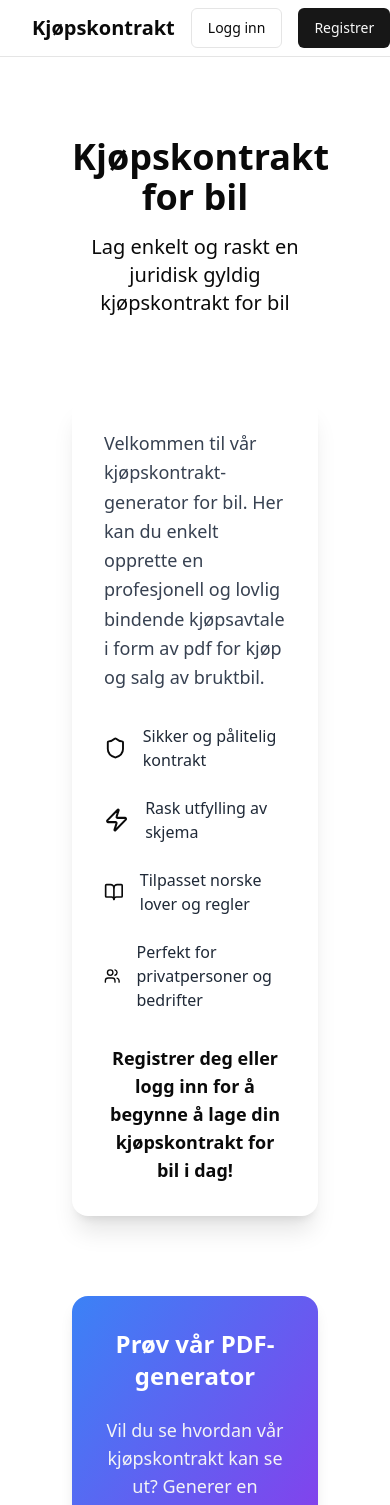
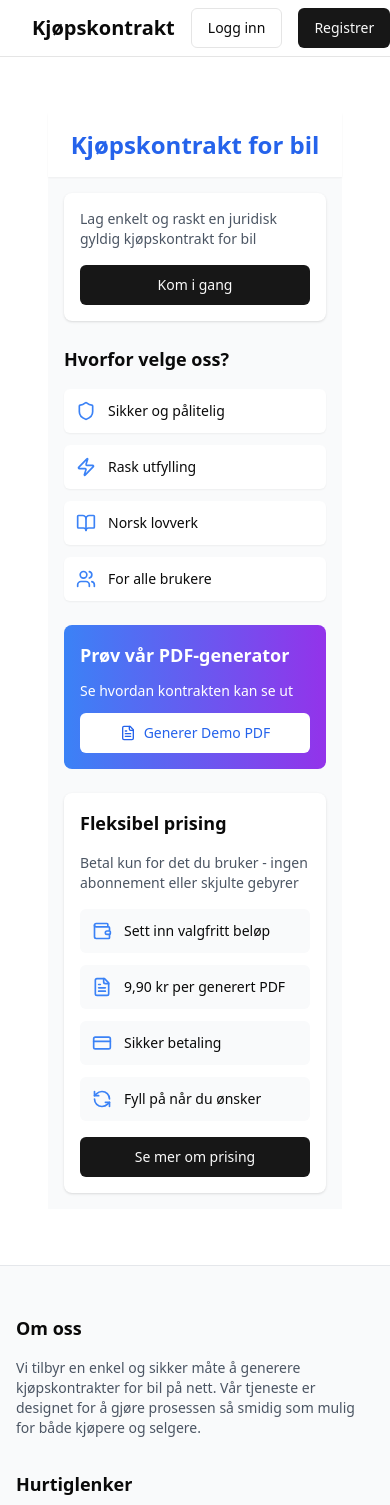
Before and after one commit to blendimaliqi/kjopskontrakt-next, a Next.js app: page / in a window 390 px wide. Shown: the top 1505 px of the page. Built offline with nearby package versions, Linux system fonts and the light colour scheme; no server answers.

Commit message:
added mobile friendly landingpage

```diff
--- a/app/page.tsx
+++ b/app/page.tsx
@@ -1,18 +1,34 @@
 "use client";
-import React from "react";
+import React, { useState, useEffect } from "react";
 import { useSession } from "next-auth/react";
 import PurchaseContractForm from "@/components/PurchaseContractForm";
-import LandingPageContent from "@/components/Landingpage";
+import LandingPageContent from "../components/Landingpage";
+import MobileLandingPageContent from "../components/MobileLandingPage";
 
 export default function Home() {
   const { data: session } = useSession();
+  const [isMobile, setIsMobile] = useState(false);
+
+  useEffect(() => {
+    const checkMobile = () => {
+      setIsMobile(window.innerWidth < 768); // Adjust this breakpoint as needed
+    };
+
+    checkMobile();
+    window.addEventListener("resize", checkMobile);
+    return () => window.removeEventListener("resize", checkMobile);
+  }, []);
+
+  const LandingPageContents = isMobile
+    ? MobileLandingPageContent
+    : LandingPageContent;
 
   return (
     <main className="container mx-auto px-4 py-8">
       {session && session.user && session.user.email ? (
         <PurchaseContractForm />
       ) : (
-        <LandingPageContent />
+        <LandingPageContents />
       )}
     </main>
   );
--- a/components/Landingpage.tsx
+++ b/components/Landingpage.tsx
@@ -14,49 +14,54 @@ import { generateDemoPDF } from "@/utils/demoPDF";
 
 const LandingPageContent = () => {
   return (
-    <div className="flex flex-col justify-center items-center p-6">
-      <div className="max-w-4xl w-full space-y-20">
+    <div className="flex flex-col justify-center items-center p-4 md:p-6">
+      <div className="max-w-4xl w-full space-y-8 md:space-y-20">
         <header className="text-center space-y-4">
-          <h1 className="text-4xl md:text-5xl font-bold">
+          <h1 className="text-3xl md:text-5xl font-bold">
             Kjøpskontrakt for bil
           </h1>
-          <p className="text-xl">
+          <p className="text-lg md:text-xl">
             Lag enkelt og raskt en juridisk gyldig kjøpskontrakt for bil
           </p>
         </header>
 
-        <main className="bg-white rounded-2xl shadow-xl p-8 space-y-8">
-          <p className="text-lg text-gray-700 leading-relaxed">
+        <main className="bg-white rounded-xl md:rounded-2xl shadow-lg md:shadow-xl p-6 md:p-8 space-y-6 md:space-y-8">
+          <p className="text-base md:text-lg text-gray-700 leading-relaxed">
             Velkommen til vår kjøpskontrakt-generator for bil. Her kan du enkelt
             opprette en profesjonell og lovlig bindende kjøpsavtale i form av
             pdf for kjøp og salg av bruktbil.
           </p>
 
-          <div className="grid grid-cols-1 md:grid-cols-2 gap-6">
+          <div className="grid grid-cols-1 gap-4 md:grid-cols-2 md:gap-6">
             {[
               { icon: Shield, text: "Sikker og pålitelig kontrakt" },
               { icon: Zap, text: "Rask utfylling av skjema" },
               { icon: BookOpen, text: "Tilpasset norske lover og regler" },
               { icon: Users, text: "Perfekt for privatpersoner og bedrifter" },
             ].map((feature, index) => (
-              <div key={index} className="flex items-center space-x-4">
-                <feature.icon className="w-8 h-8" />
-                <span className="text-gray-800">{feature.text}</span>
+              <div
+                key={index}
+                className="flex items-center space-x-3 md:space-x-4"
+              >
+                <feature.icon className="w-6 h-6 md:w-8 md:h-8" />
+                <span className="text-sm md:text-base text-gray-800">
+                  {feature.text}
+                </span>
               </div>
             ))}
           </div>
 
-          <p className="text-center text-lg font-semibold">
+          <p className="text-center text-base md:text-lg font-semibold">
             Registrer deg eller logg inn for å begynne å lage din kjøpskontrakt
             for bil i dag!
           </p>
         </main>
 
-        <section className="bg-gradient-to-br from-blue-500 to-purple-600 rounded-2xl shadow-lg p-8 space-y-6  ">
-          <h2 className="text-2xl font-bold text-center text-white">
+        <section className="bg-gradient-to-br from-blue-500 to-purple-600 rounded-xl md:rounded-2xl shadow-md md:shadow-lg p-6 md:p-8 space-y-4 md:space-y-6">
+          <h2 className="text-xl md:text-2xl font-bold text-center text-white">
             Prøv vår PDF-generator
           </h2>
-          <p className="text-lg text-gray-100 text-center">
+          <p className="text-base md:text-lg text-gray-100 text-center">
             Vil du se hvordan vår kjøpskontrakt kan se ut? Generer en demo-PDF
             med forhåndsutfylte data.
           </p>
@@ -74,15 +79,15 @@ const LandingPageContent = () => {
           </div>
         </section>
 
-        <div>
+        <div className="mt-8 md:mt-0">
           <PricingPageContent />
         </div>
 
-        <div className="flex justify-center space-x-4">
-          <Button asChild variant="outline">
+        <div className="flex flex-col md:flex-row justify-center space-y-4 md:space-y-0 md:space-x-4">
+          <Button asChild variant="outline" className="w-full md:w-auto">
             <Link href="/auth/signin">Logg inn</Link>
           </Button>
-          <Button asChild>
+          <Button asChild className="w-full md:w-auto">
             <Link href="/auth/signup">Registrer</Link>
           </Button>
         </div>
--- /dev/null
+++ b/components/MobileLandingPage.tsx
@@ -0,0 +1,97 @@
+import React from "react";
+import { Button } from "@/components/ui/button";
+import {
+  Shield,
+  Zap,
+  BookOpen,
+  Users,
+  FileText,
+  Wallet,
+  CreditCard,
+  RefreshCcw,
+} from "lucide-react";
+import Link from "next/link";
+import { generateDemoPDF } from "@/utils/demoPDF";
+
+const MobileLandingPage = () => {
+  return (
+    <div className="flex flex-col min-h-screen bg-gray-50">
+      <header className="bg-white shadow-sm p-4 text-center">
+        <h1 className="text-2xl font-bold text-blue-600">
+          Kjøpskontrakt for bil
+        </h1>
+      </header>
+
+      <main className="flex-grow p-4 space-y-6">
+        <section className="bg-white rounded-lg shadow p-4 space-y-4">
+          <p className="text-sm text-gray-600">
+            Lag enkelt og raskt en juridisk gyldig kjøpskontrakt for bil
+          </p>
+          <Button asChild className="w-full">
+            <Link href="/auth/signup">Kom i gang</Link>
+          </Button>
+        </section>
+
+        <section className="space-y-4">
+          <h2 className="text-lg font-semibold">Hvorfor velge oss?</h2>
+          <ul className="space-y-3">
+            {[
+              { icon: Shield, text: "Sikker og pålitelig" },
+              { icon: Zap, text: "Rask utfylling" },
+              { icon: BookOpen, text: "Norsk lovverk" },
+              { icon: Users, text: "For alle brukere" },
+            ].map((feature, index) => (
+              <li
+                key={index}
+                className="flex items-center space-x-3 bg-white p-3 rounded-md shadow-sm"
+              >
+                <feature.icon className="w-5 h-5 text-blue-500" />
+                <span className="text-sm">{feature.text}</span>
+              </li>
+            ))}
+          </ul>
+        </section>
+
+        <section className="bg-gradient-to-r from-blue-500 to-purple-600 rounded-lg p-4 text-white space-y-3">
+          <h2 className="text-lg font-semibold">Prøv vår PDF-generator</h2>
+          <p className="text-sm">Se hvordan kontrakten kan se ut</p>
+          <Button
+            onClick={() => generateDemoPDF()}
+            className="w-full bg-white text-blue-600 hover:bg-gray-100"
+          >
+            <FileText className="mr-2 h-4 w-4" />
+            Generer Demo PDF
+          </Button>
+        </section>
+
+        <section className="bg-white rounded-lg shadow p-4 space-y-4">
+          <h2 className="text-lg font-semibold">Fleksibel prising</h2>
+          <p className="text-sm text-gray-600">
+            Betal kun for det du bruker - ingen abonnement eller skjulte gebyrer
+          </p>
+          <ul className="space-y-3">
+            {[
+              { icon: Wallet, text: "Sett inn valgfritt beløp" },
+              { icon: FileText, text: "9,90 kr per generert PDF" },
+              { icon: CreditCard, text: "Sikker betaling" },
+              { icon: RefreshCcw, text: "Fyll på når du ønsker" },
+            ].map((feature, index) => (
+              <li
+                key={index}
+                className="flex items-center space-x-3 bg-gray-50 p-3 rounded-md"
+              >
+                <feature.icon className="w-5 h-5 text-blue-500" />
+                <span className="text-sm">{feature.text}</span>
+              </li>
+            ))}
+          </ul>
+          <Button asChild className="w-full">
+            <Link href="/pricing">Se mer om prising</Link>
+          </Button>
+        </section>
+      </main>
+    </div>
+  );
+};
+
+export default MobileLandingPage;
```
